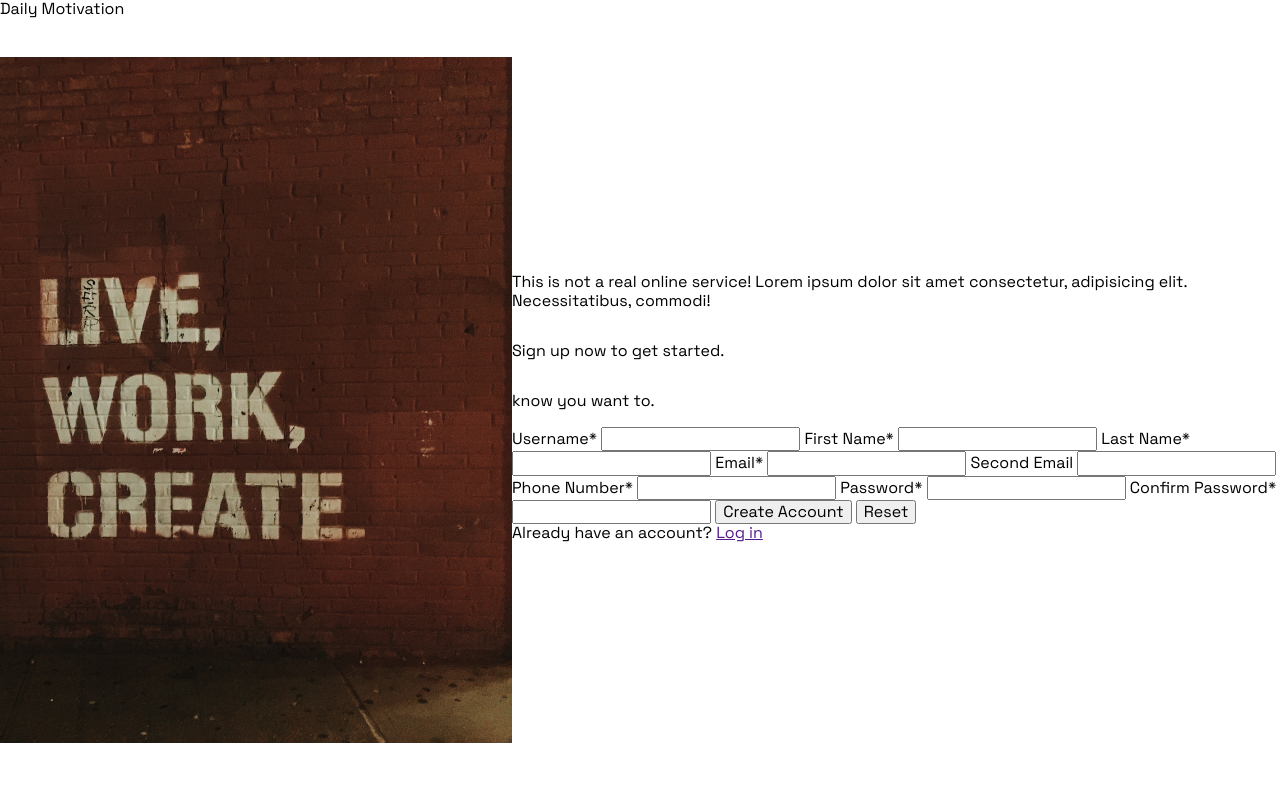
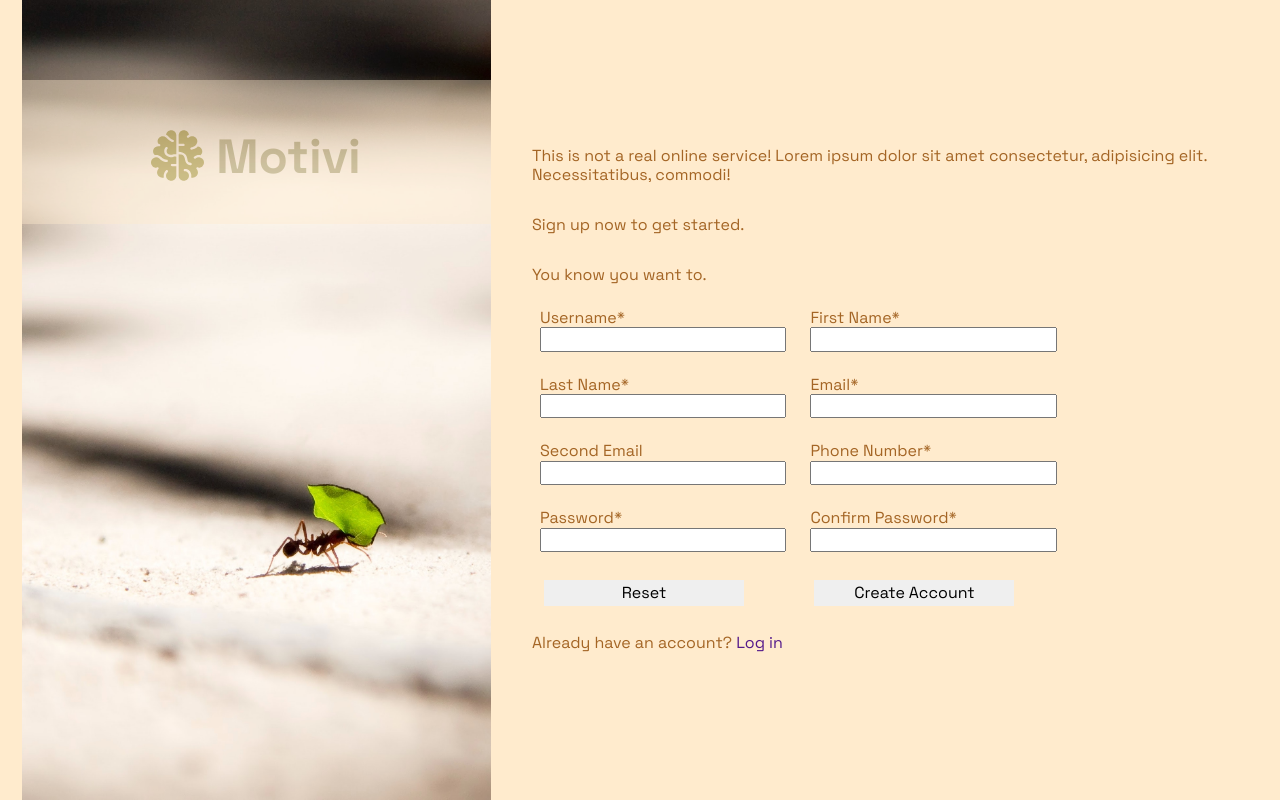
Before and after one commit to frankhacks/odin-sign-up-form, a plain HTML site: page index.html in a window 1280 px wide. Drawn offline with Linux system fonts and the light colour scheme.

Commit message:
Got it working to a good point I think

```diff
--- a/index.html
+++ b/index.html
@@ -10,33 +10,60 @@
 </head>
 
 <body>
-    <div id="hero">Daily Motivation</div>
+    <div id="hero">
+        <div id="logo">
+            <h2>
+                <div id="brain"><img src="brain-3-svgrepo-com.svg" alt="Brain Logo"> Motivi
+                </div>
+            </h2>
+        </div>
+    </div>
     <div id="login" class="login">
         <p>This is not a real online service! Lorem ipsum dolor sit amet consectetur, adipisicing elit. Necessitatibus,
             commodi!</p>
         <p>Sign up now to get started.</p>
-        <p>know you want to.</p>
+        <p>You know you want to.</p>
         <form action="post">
-            <label for="user">Username*</label>
-            <input type="text" name="user" id="user" required />
+            <div class="input">
+                <label for="user">Username*</label>
+                <input type="text" name="user" id="user" required />
+            </div>
+            <div class="input">
             <label for="first">First Name*</label>
             <input type="text" name="first" id="first" required />
+            </div>
+            <div class="input">
             <label for="last">Last Name*</label>
             <input type="text" name="last" id="last" required />
+            </div>
+            <div class="input">
             <label for="email">Email*</label>
             <input type="email" name="email" id="email" required />
+            </div>
+            <div class="input">
             <label for="email2">Second Email</label>
             <input type="email" name="email2" id="email2" />
+            </div>
+            <div class="input">
             <label for="phone">Phone Number*</label>
             <input type="tel" name="phone" id="phone" required />
+            </div>
+            <div class="input">
             <label for="password">Password*</label>
             <input type="password" name="password" id="password" required />
+            </div>
+            <div class="input">
             <label for="confirm">Confirm Password*</label>
             <input type="password" name="confirm" id="confirm" required />
+            </div>
+            <div class="input">
+            <button type="reset">Reset</button>
+            </div>
+            <div class="input">
             <button type="submit">Create Account</button>
-            <button type="reset">Reset</button>
+            </div>
         </form>
-        <div>Already have an account? <a href="">Log in</a></div>
+        <p>Already have an account? <a href="">Log in</a></p>
     </div>
 </body>
 
--- a/styles.css
+++ b/styles.css
@@ -355,13 +355,16 @@
 
 body {
     font-family: pageFont;
-    display:inline-flex;
+    display:flex;
+    flex-flow: row wrap;
+    background-color: blanchedalmond;
+    color: rgb(164, 101, 37);
 }
 
 #hero {
     width: 40vw;
     height: 100vh;
-    background-image: url("login.jpg");
+    background-image: url("vlad-tchompalov-dQkXoqQLn40-unsplash.jpg");
     background-position: center;
     background-repeat: no-repeat;
     background-size:contain;
@@ -371,5 +374,75 @@ body {
     display: flex;
     flex-flow: column nowrap;
     justify-content: center;
-    width: 60vw;
+    width: 55vw;
+    padding-left: 20px;
 }
+
+#logo {
+    display: flex;
+    position: relative;
+    top: 10vh;
+    text-align: center;
+    background-color: blanchedalmond;
+    opacity: 40%;
+    color:rgb(150, 133, 63);
+    font-size: 2rem;
+    justify-content: center;
+}
+
+#brain {
+    opacity: 100%;
+}
+
+form {
+    display: flex;
+    flex-flow: row wrap;
+    gap: 8px;
+}
+
+
+.input {
+    display: flex;
+    flex-flow: column wrap;
+    width: 35%;
+    padding: 4px;
+    margin: 4px;
+}
+
+
+button {
+    border: none;
+    padding: 4px;
+    margin: 4px;
+    width: clamp(100px, 200px, 300px);
+}
+
+a {
+    text-decoration: none;
+}
+
+img {
+    height: clamp(0.55em, 1.1em, 2em);
+    position: relative;
+    top: .2em;
+}
+
+@media screen and (max-width: 950px){
+    #hero{
+        width: 100vw;
+    }
+    #login{
+        width: 90vw;
+    }
+    form {
+    display: grid;
+    gap: 3px;
+}
+.input {
+    display: flex;
+    flex-flow: column wrap;
+    width: 100%;
+    padding: 4px;
+    margin: 4px;
+}
+}
```
Also changed, not shown: brain-3-svgrepo-com.svg (added), vlad-tchompalov-dQkXoqQLn40-unsplash.jpg (added).
